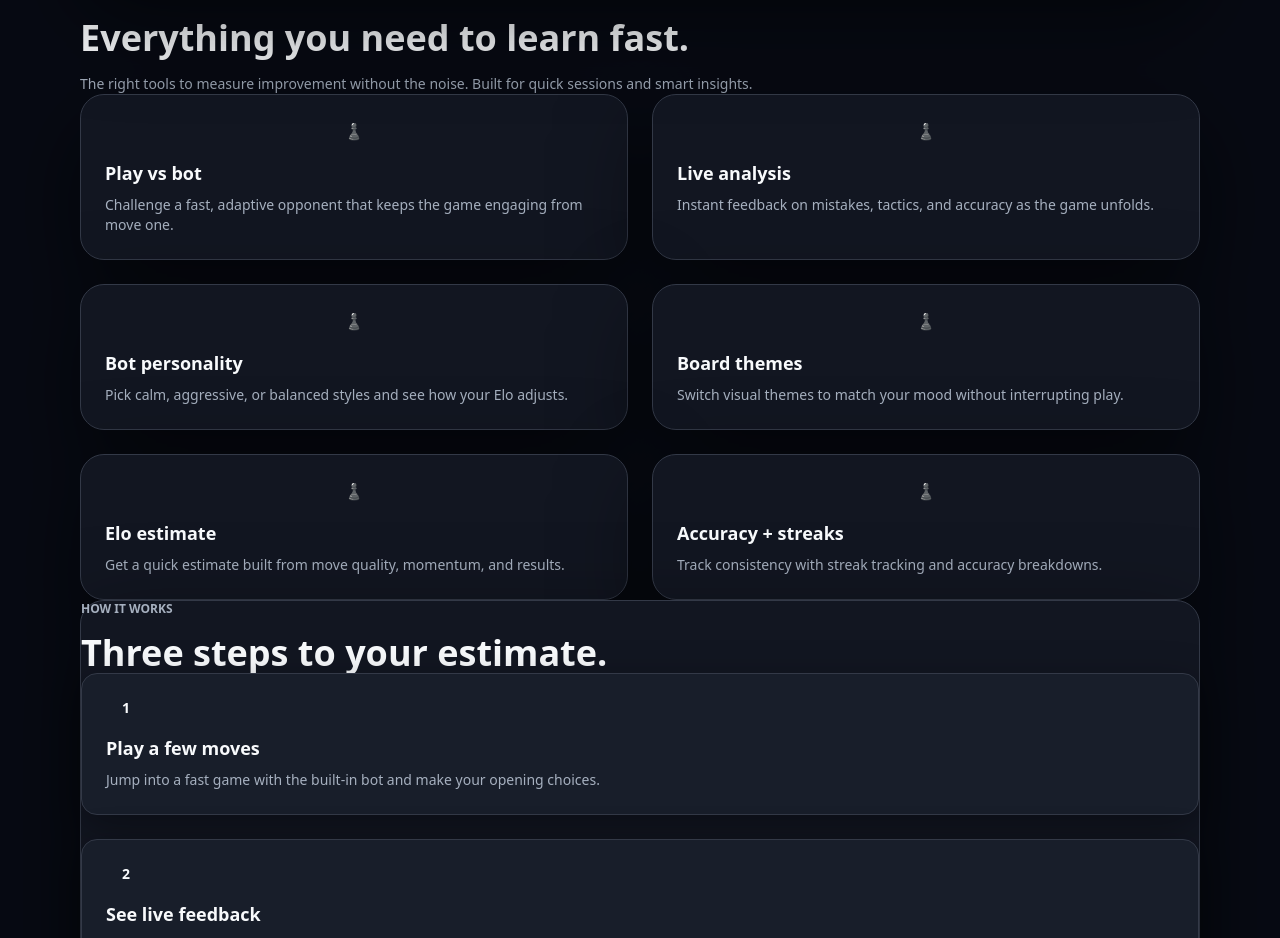
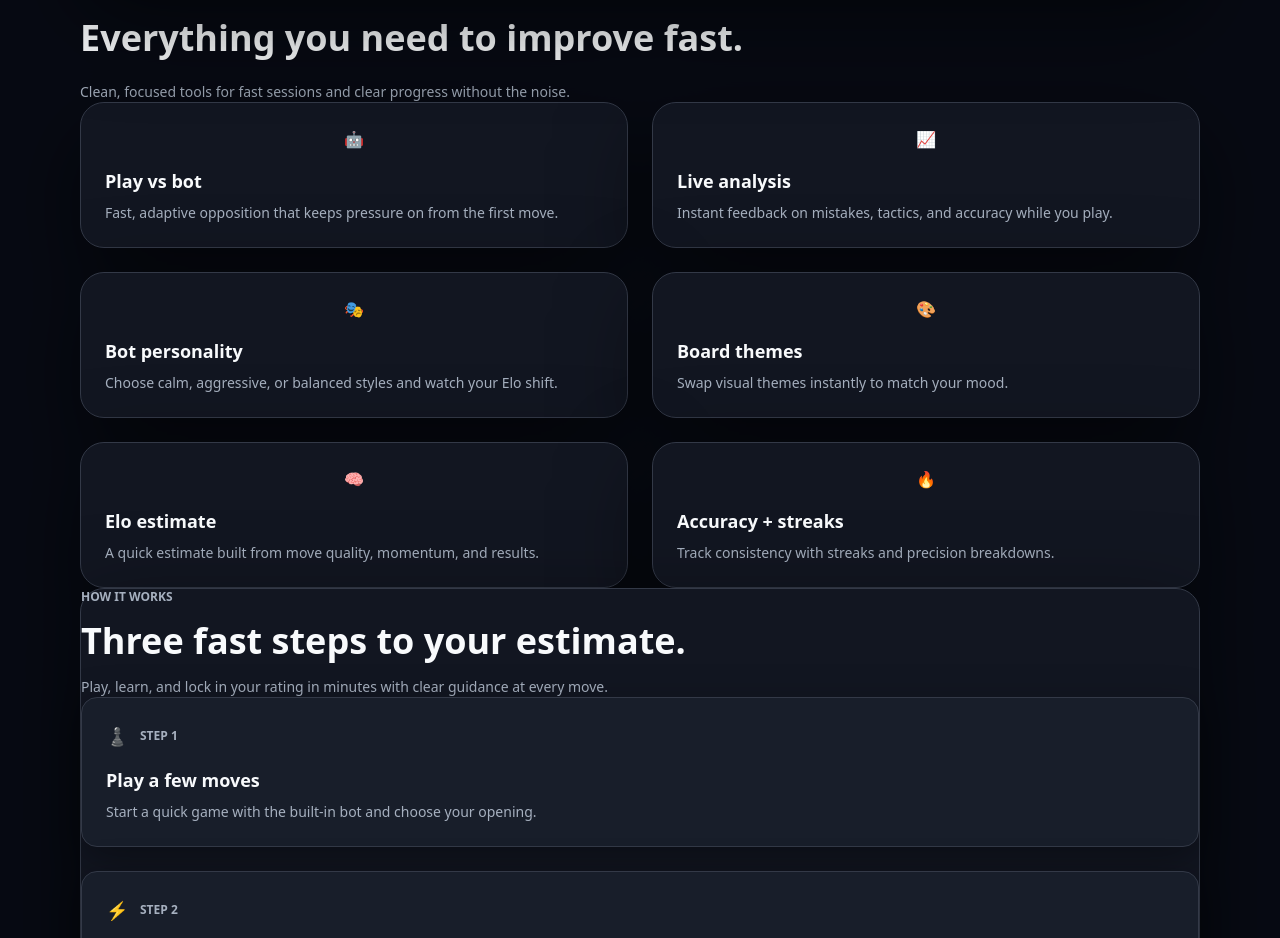
Before and after one commit to johnjosephmalpass-droid/chess-elo-calculator, a React (Vite) app: page / in a window 1280 px wide. Shown: the part 2222-3160 px from the top of the page. Built offline with nearby package versions, Linux system fonts and the light colour scheme.

Commit message:
Enhance features and how-it-works sections

```diff
--- a/src/sections/FeaturesSection.jsx
+++ b/src/sections/FeaturesSection.jsx
@@ -4,37 +4,43 @@ import { Card } from "../components/ui/card";
 
 const features = [
   {
+    icon: "🤖",
     title: "Play vs bot",
-    description: "Challenge a fast, adaptive opponent that keeps the game engaging from move one.",
+    description: "Fast, adaptive opposition that keeps pressure on from the first move.",
   },
   {
+    icon: "📈",
     title: "Live analysis",
-    description: "Instant feedback on mistakes, tactics, and accuracy as the game unfolds.",
+    description: "Instant feedback on mistakes, tactics, and accuracy while you play.",
   },
   {
+    icon: "🎭",
     title: "Bot personality",
-    description: "Pick calm, aggressive, or balanced styles and see how your Elo adjusts.",
+    description: "Choose calm, aggressive, or balanced styles and watch your Elo shift.",
   },
   {
+    icon: "🎨",
     title: "Board themes",
-    description: "Switch visual themes to match your mood without interrupting play.",
+    description: "Swap visual themes instantly to match your mood.",
   },
   {
+    icon: "🧠",
     title: "Elo estimate",
-    description: "Get a quick estimate built from move quality, momentum, and results.",
+    description: "A quick estimate built from move quality, momentum, and results.",
   },
   {
+    icon: "🔥",
     title: "Accuracy + streaks",
-    description: "Track consistency with streak tracking and accuracy breakdowns.",
+    description: "Track consistency with streaks and precision breakdowns.",
   },
 ];
 
 export default function FeaturesSection() {
   return (
-    <section className="py-16" id="features">
+    <section className="py-20" id="features">
       <div className="mx-auto w-full max-w-6xl">
         <motion.div
-          className="flex flex-col gap-4 sm:flex-row sm:items-end sm:justify-between"
+          className="flex flex-col gap-6 sm:flex-row sm:items-end sm:justify-between"
           initial={{ opacity: 0, y: 24 }}
           whileInView={{ opacity: 1, y: 0 }}
           transition={{ duration: 0.6, ease: "easeOut" }}
@@ -42,12 +48,13 @@ export default function FeaturesSection() {
         >
           <div>
             <p className="text-xs font-semibold uppercase tracking-[0.4em] text-muted">Features</p>
-            <h2 className="mt-4 text-3xl font-semibold sm:text-4xl">Everything you need to learn fast.</h2>
+            <h2 className="mt-4 text-3xl font-semibold sm:text-4xl">Everything you need to improve fast.</h2>
           </div>
-          <p className="max-w-md text-sm text-muted">
-            The right tools to measure improvement without the noise. Built for quick sessions and smart insights.
+          <p className="max-w-sm text-sm text-muted">
+            Clean, focused tools for fast sessions and clear progress without the noise.
           </p>
         </motion.div>
+        <div className="mt-8 h-px w-full bg-gradient-to-r from-transparent via-[hsl(var(--accent)/0.35)] to-transparent" />
 
         <div className="mt-10 grid gap-6 md:grid-cols-2 xl:grid-cols-3">
           {features.map((feature, index) => (
@@ -59,10 +66,10 @@ export default function FeaturesSection() {
               viewport={{ once: true, amount: 0.2 }}
             >
               <Card
-                className="group h-full p-6 transition hover:-translate-y-1 hover:border-[hsl(var(--accent)/0.5)]"
+                className="group flex h-full min-h-[220px] flex-col p-6 transition hover:-translate-y-1 hover:border-[hsl(var(--accent)/0.5)]"
               >
                 <div className="flex h-12 w-12 items-center justify-center rounded-[var(--radius-sm)] bg-[hsl(var(--surface-3))] text-xl">
-                  ♟️
+                  {feature.icon}
                 </div>
                 <h3 className="mt-4 text-lg font-semibold">{feature.title}</h3>
                 <p className="mt-2 text-sm text-muted">{feature.description}</p>
@@ -70,6 +77,7 @@ export default function FeaturesSection() {
             </motion.div>
           ))}
         </div>
+        <div className="mt-12 h-px w-full bg-gradient-to-r from-transparent via-[hsl(var(--accent)/0.2)] to-transparent" />
       </div>
     </section>
   );
--- a/src/sections/HowItWorksSection.jsx
+++ b/src/sections/HowItWorksSection.jsx
@@ -3,22 +3,25 @@ import { motion } from "framer-motion";
 
 const steps = [
   {
+    icon: "♟️",
     title: "Play a few moves",
-    description: "Jump into a fast game with the built-in bot and make your opening choices.",
+    description: "Start a quick game with the built-in bot and choose your opening.",
   },
   {
+    icon: "⚡",
     title: "See live feedback",
-    description: "Get instant coaching on tactics, threats, and the best next ideas.",
+    description: "Get instant coaching on tactics, threats, and best next ideas.",
   },
   {
+    icon: "🏁",
     title: "Get an Elo estimate",
-    description: "Finish the game and receive a clear rating estimate based on performance.",
+    description: "Finish the game and get a clear rating estimate.",
   },
 ];
 
 export default function HowItWorksSection() {
   return (
-    <section className="py-16" id="how-it-works">
+    <section className="py-20" id="how-it-works">
       <div className="mx-auto w-full max-w-6xl">
         <motion.div
           className="surface-card p-10"
@@ -28,26 +31,36 @@ export default function HowItWorksSection() {
           viewport={{ once: true, amount: 0.3 }}
         >
           <p className="text-xs font-semibold uppercase tracking-[0.4em] text-muted">How it works</p>
-          <h2 className="mt-4 text-3xl font-semibold sm:text-4xl">Three steps to your estimate.</h2>
+          <h2 className="mt-4 text-3xl font-semibold sm:text-4xl">Three fast steps to your estimate.</h2>
+          <p className="mt-4 max-w-xl text-sm text-muted">
+            Play, learn, and lock in your rating in minutes with clear guidance at every move.
+          </p>
+          <div className="mt-8 h-px w-full bg-gradient-to-r from-transparent via-[hsl(var(--accent)/0.3)] to-transparent" />
 
           <div className="mt-10 grid gap-6 md:grid-cols-3">
             {steps.map((step, index) => (
               <motion.div
                 key={step.title}
-                className="surface-panel p-6"
+                className="surface-panel flex h-full min-h-[220px] flex-col p-6"
                 initial={{ opacity: 0, y: 18 }}
                 whileInView={{ opacity: 1, y: 0 }}
                 transition={{ duration: 0.5, delay: index * 0.08 }}
                 viewport={{ once: true, amount: 0.2 }}
               >
-                <div className="flex h-10 w-10 items-center justify-center rounded-[var(--radius-sm)] bg-[hsl(var(--surface-3))] text-sm font-semibold">
-                  {index + 1}
+                <div className="flex items-center gap-3">
+                  <div className="flex h-11 w-11 items-center justify-center rounded-[var(--radius-sm)] bg-[hsl(var(--surface-3))] text-lg">
+                    {step.icon}
+                  </div>
+                  <span className="text-xs font-semibold uppercase tracking-[0.3em] text-muted">
+                    Step {index + 1}
+                  </span>
                 </div>
                 <h3 className="mt-4 text-lg font-semibold">{step.title}</h3>
                 <p className="mt-2 text-sm text-muted">{step.description}</p>
               </motion.div>
             ))}
           </div>
+          <div className="mt-12 h-px w-full bg-gradient-to-r from-transparent via-[hsl(var(--accent)/0.2)] to-transparent" />
         </motion.div>
       </div>
     </section>
```
